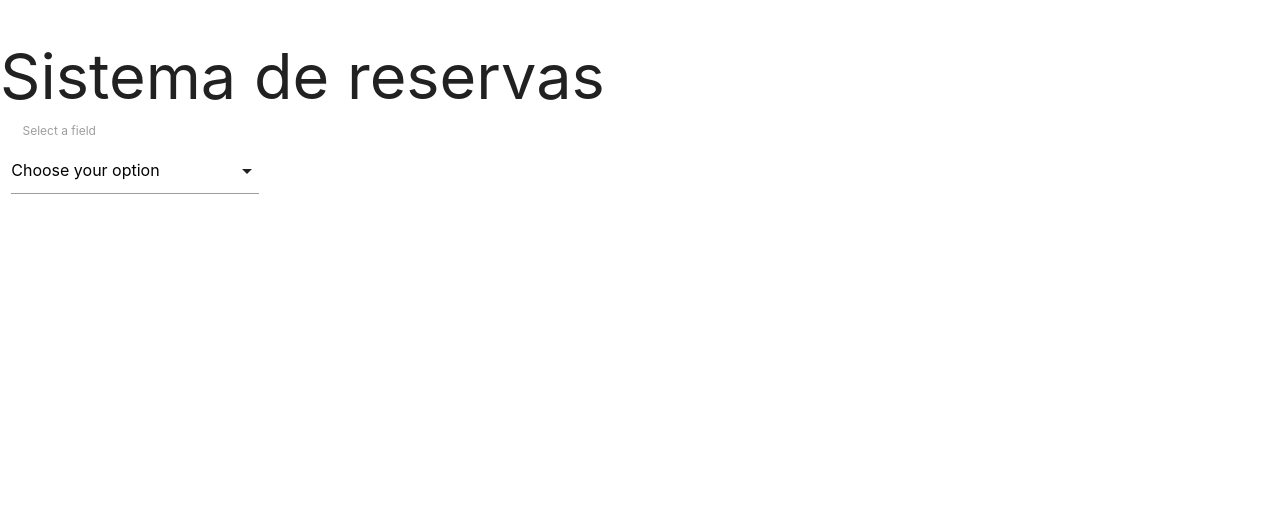
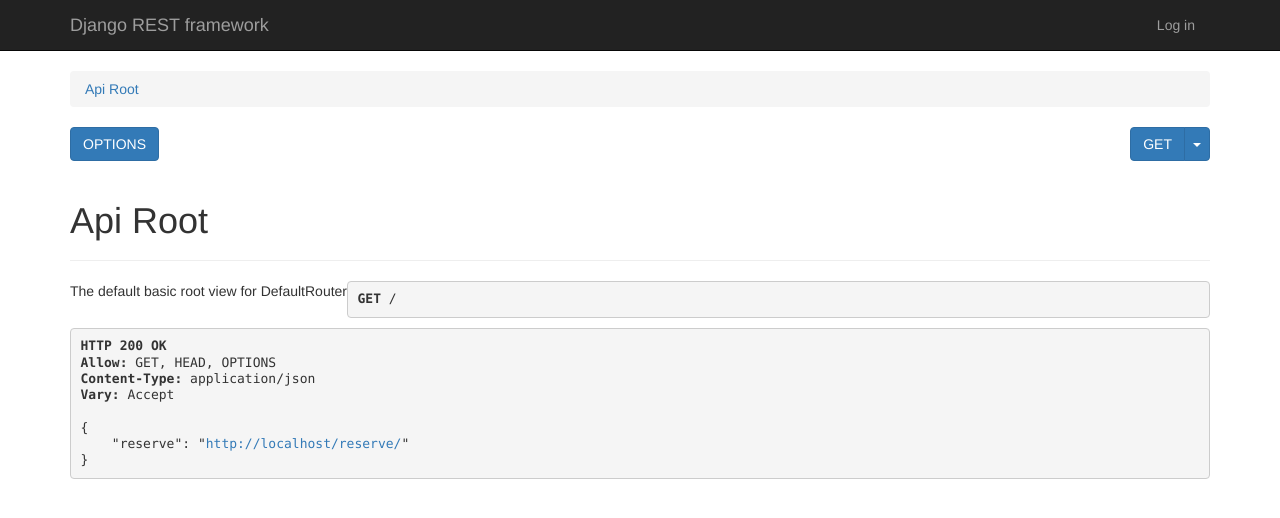
Before and after one commit to FelipeLeal/django_soccer_field_reserve, a Django app: page / in a window 1280 px wide. Shown: the top 518 px of the page. Run offline with Django 3.2, Linux system fonts and the light colour scheme; data comes from the database, SQL or seed files in the repository; parts of the project's set-up code (start-up, migrations or seed data) failed here and were passed over; some libraries are stand-ins or nearby versions.

Commit message:
[WIP] Add route to reserve with rest_framework [ADD] a serializer

```diff
--- a/www/reserve/templates/reserve/index.html
+++ b/www/reserve/templates/reserve/index.html
@@ -13,19 +13,13 @@
 <h1>Sistema de reservas</h1>
 {% if field_list %}
 <div class="input-field col s12">
-    <label>
     <select name="fields">
         <option value="" disabled selected>Choose your option</option>
         {% for field in field_list %}
         <option value="{{ field.id }}">{{ field.name }}</option>
         {% endfor %}
-            <!--        <option value="1">Option 1</option>-->
-            <!--        <option value="2">Option 2</option>-->
-            <!--        <option value="3">Option 3</option>-->
     </select>
     <label>Select a field</label>
-    </label>
-
 </div>
 {% else %}
 <h2>Sin reservas</h2>
--- a/www/reserve/urls.py
+++ b/www/reserve/urls.py
@@ -13,10 +13,17 @@
     1. Import the include() function: from django.urls import include, path
     2. Add a URL to urlpatterns:  path('blog/', include('blog.urls'))
 """
-from django.urls import path
+from django.urls import path, include
+from rest_framework import routers
+
 from . import views as main_views
 
-app_name = 'reserve'
+router = routers.DefaultRouter()
+router.register(r'reserve', main_views.ReserveViewSet)
+
+# app_name = 'reserve'
 urlpatterns = [
-    path('', main_views.IndexView.as_view(), name='index'),
+    # path('', main_views.IndexView.as_view(), name='index'),
+    path('', include(router.urls)),
+    path('api-auth/', include('rest_framework.urls', namespace='rest_framework'))
 ]
--- a/www/reserve/views.py
+++ b/www/reserve/views.py
@@ -1,11 +1,24 @@
 from django.views import generic
-from .models import Field, Reserve
+from rest_framework import viewsets, permissions
+
+from .models import Reserve
+
+# Create your views here.
+from .serializers import ReserveSerializer
 
 
-# Create your views here.
 class IndexView(generic.ListView):
     template_name = 'reserve/index.html'
     context_object_name = 'field_list'
 
     def get_queryset(self):
         return Reserve.objects.order_by('created_at')
+
+
+class ReserveViewSet(viewsets.ModelViewSet):
+    """
+    API endpoint that allows users to be viewed or edited.
+    """
+    queryset = Reserve.objects.order_by('created_at')
+    serializer_class = ReserveSerializer
+    permission_classes = [permissions.IsAuthenticated]
```
Also changed, not shown: www/reserve/serializers.py (added, +9 -0 lines), www/soccer_field_reserve/settings.py (+9 -0 lines), README.md, 1 other file. Lines whose indentation alone changed are shown as unchanged.
